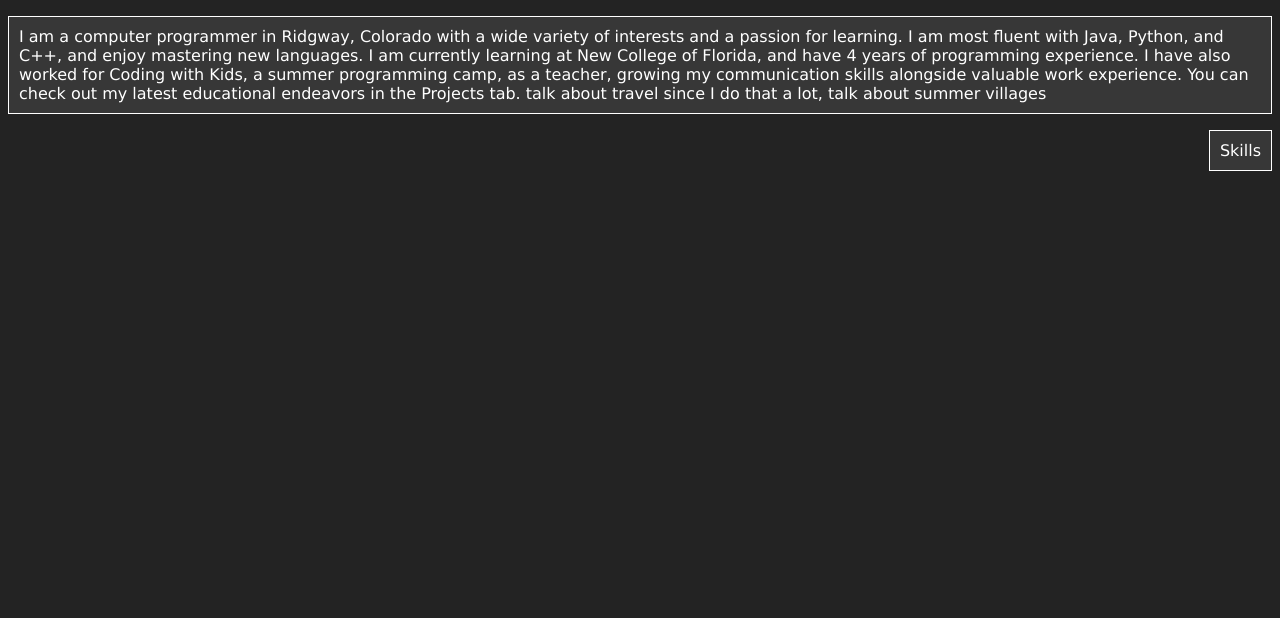
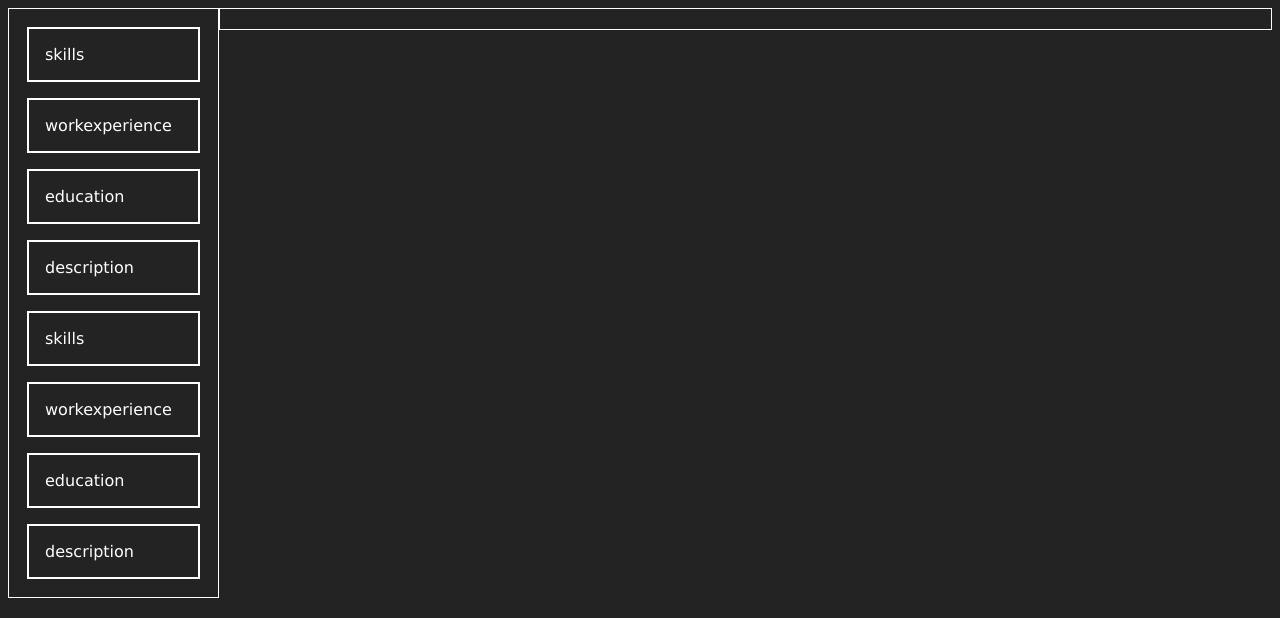
Before and after one commit to Boland-Unfug/Web-Technologies-2022, a plain HTML site: page Modular CV/description.html in a window 1280 px wide. Drawn offline with Linux system fonts and the light colour scheme.

Commit message:
updated description and added new image

```diff
--- a/Modular CV/description.html
+++ b/Modular CV/description.html
@@ -1,28 +1,37 @@
 <!--
     @Boland-Unfug
     October 12th 2022
-    This page will contain my Bio, a picture, my phone number, etc
+    This page will contain my skills in the form of a description and an image
 -->
 
 <!DOCTYPE html>
 <html lang="en-us">
     <head>
         <link rel="stylesheet" href="styles.css">
+
+        <meta name="viewport" content="width=device-width, initial-scale=1.0">
+
         <title>
-            Description
+           template
         </title>
     </head>
 
     <body>
-        <p class="box">I am a computer programmer in Ridgway, Colorado with a wide variety of interests and a passion for learning.
-            I am most fluent with Java, Python, and C++, and enjoy mastering new languages.
-            I am currently learning at New College of Florida, and have 4 years of programming experience.
-            I have also worked for Coding with Kids, a summer programming camp, as a teacher, growing my communication skills alongside valuable work experience.
-            You can check out my latest educational endeavors in the Projects tab.
-            talk about travel since I do that a lot, talk about summer villages
-        </p>
+        <div class="row">
+            <div class="column-2 flexlinks">
+                <a href="file:///C:/Users/boogl/.vscode/Web-Technologies-2022/Modular%20CV/skills.html">skills</a>
+                <a href="file:///C:/Users/boogl/.vscode/Web-Technologies-2022/Modular%20CV/workexperience.html">workexperience</a>
+                <a href="file:///C:/Users/boogl/.vscode/Web-Technologies-2022/Modular%20CV/education.html">education</a>
+                <a href="file:///C:/Users/boogl/.vscode/Web-Technologies-2022Modular%20CV/description.html">description</a>
+                <a href="file:///C:/Users/boogl/.vscode/Web-Technologies-2022/Modular%20CV/skills.html">skills</a>
+                <a  href="file:///C:/Users/boogl/.vscode/Web-Technologies-2022/Modular%20CV/workexperience.html">workexperience</a>
+                <a href="file:///C:/Users/boogl/.vscode/Web-Technologies-2022/Modular%20CV/education.html">education</a>
+                <a href="file:///C:/Users/boogl/.vscode/Web-Technologies-2022Modular%20CV/description.html">description</a>
+            </div> <!-- 25% -->
+            <div class="column-10 flexed">
 
-        <a class="link box" href="file:///C:/Users/boogl/.vscode/Web-Technologies-2022/Exercises/Modular%20CV/skills.html">Skills</a>
+              </div> <!-- 75% -->
+          </div>
 
     </body>
 </html>
--- a/Modular CV/styles.css
+++ b/Modular CV/styles.css
@@ -65,7 +65,8 @@
     }
 }
   a {
-    padding:10px;
+    padding:1em;
+    margin: .5em;
     border: 2px solid white;
     float:right;
     text-decoration: none;
@@ -85,7 +86,7 @@
 
 .box {
     background-color: rgb(55,55,55);
-    padding:10px;
+    margin:1em;
     size:50%;
     border: 1px solid white;
 }
```
Also changed, not shown: Modular CV/template.html (+2 -2 lines), Modular CV/me.jpg (added).
